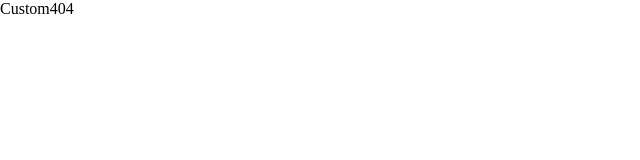
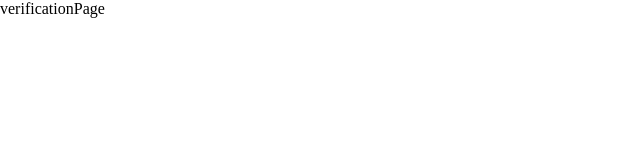
Before and after one commit to tonyandy5630/student-helper-fe, a Next.js app: page /auth/verification/1/1 in a window 1280 px wide. Before the commit this address had no page. Shown: the top 160 px of the page, without its empty margins (0-640 px from the left). Built offline with nearby package versions, Linux system fonts and the light colour scheme.

Commit message:
added verificaton page

```diff
--- /dev/null
+++ b/src/pages/auth/verification/[email]/[token].tsx
@@ -0,0 +1,5 @@
+import React from "react"
+
+export default function verificationPage() {
+  return <div>verificationPage</div>
+}
```
